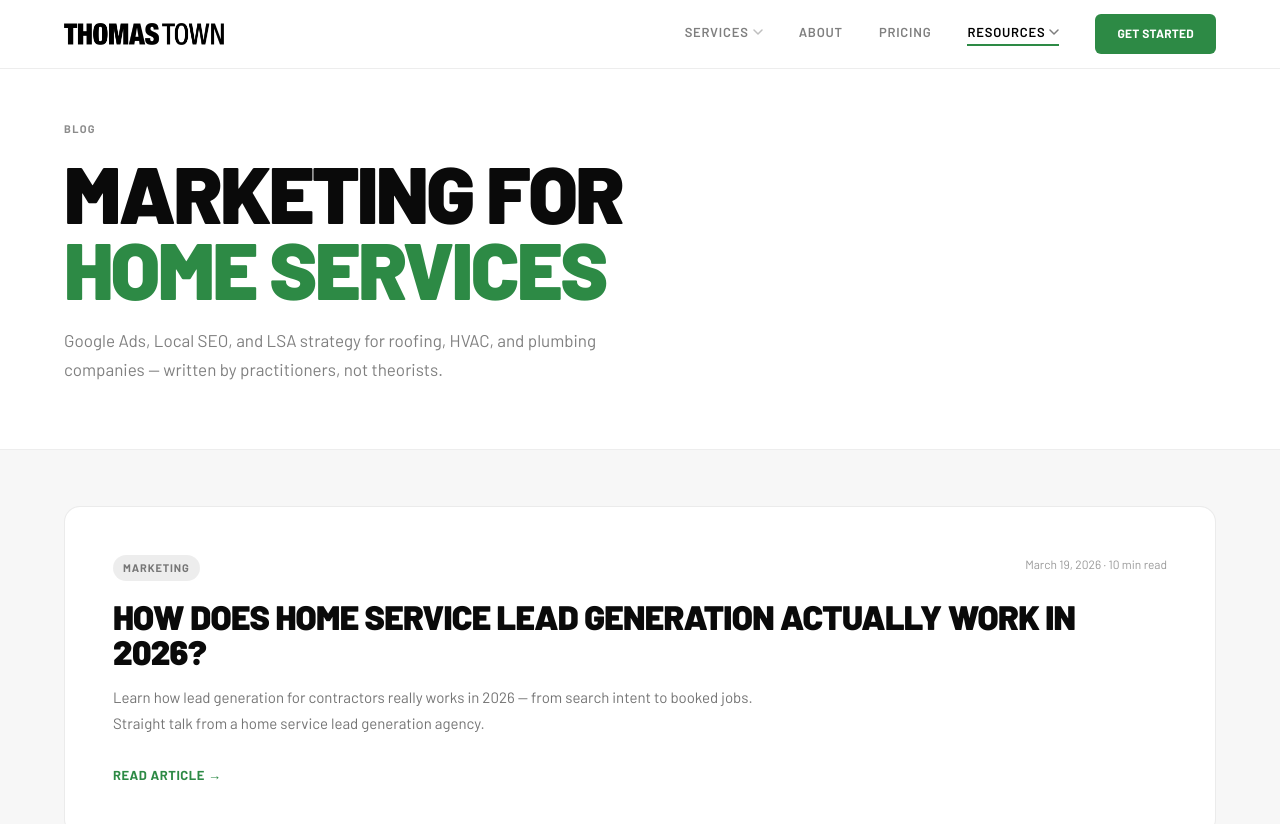
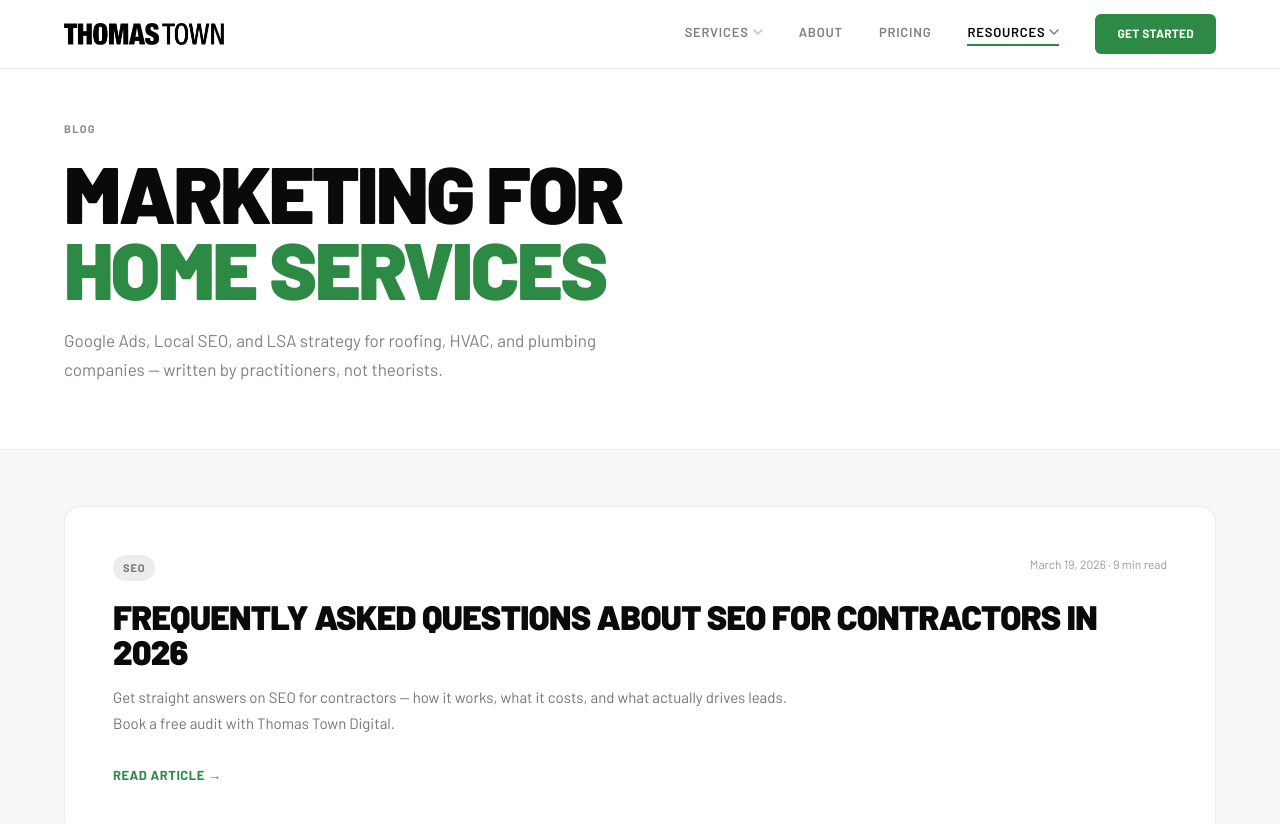
Before and after one commit to webberossi89/thomas-town-digital, a Next.js app: page /blog in a window 1280 px wide. Shown: the top 824 px of the page. Built offline with nearby package versions, Linux system fonts and the light colour scheme.

Commit message:
SEO: update blog listing for 'seo-for-contractors-faq'

```diff
--- a/app/blog/page.tsx
+++ b/app/blog/page.tsx
@@ -7,6 +7,15 @@ export const metadata: Metadata = {
 };
 
 const posts = [
+  {
+    category: "SEO",
+    title: "Frequently Asked Questions About SEO for Contractors in 2026",
+    summary: "Get straight answers on SEO for contractors — how it works, what it costs, and what actually drives leads. Book a free audit with Thomas Town Digital.",
+    date: "March 19, 2026",
+    dateISO: "2026-03-19",
+    readTime: "9 min read",
+    slug: "seo-for-contractors-faq",
+  },
   {
     category: "Marketing",
     title: "How Does Home Service Lead Generation Actually Work in 2026?",
```
